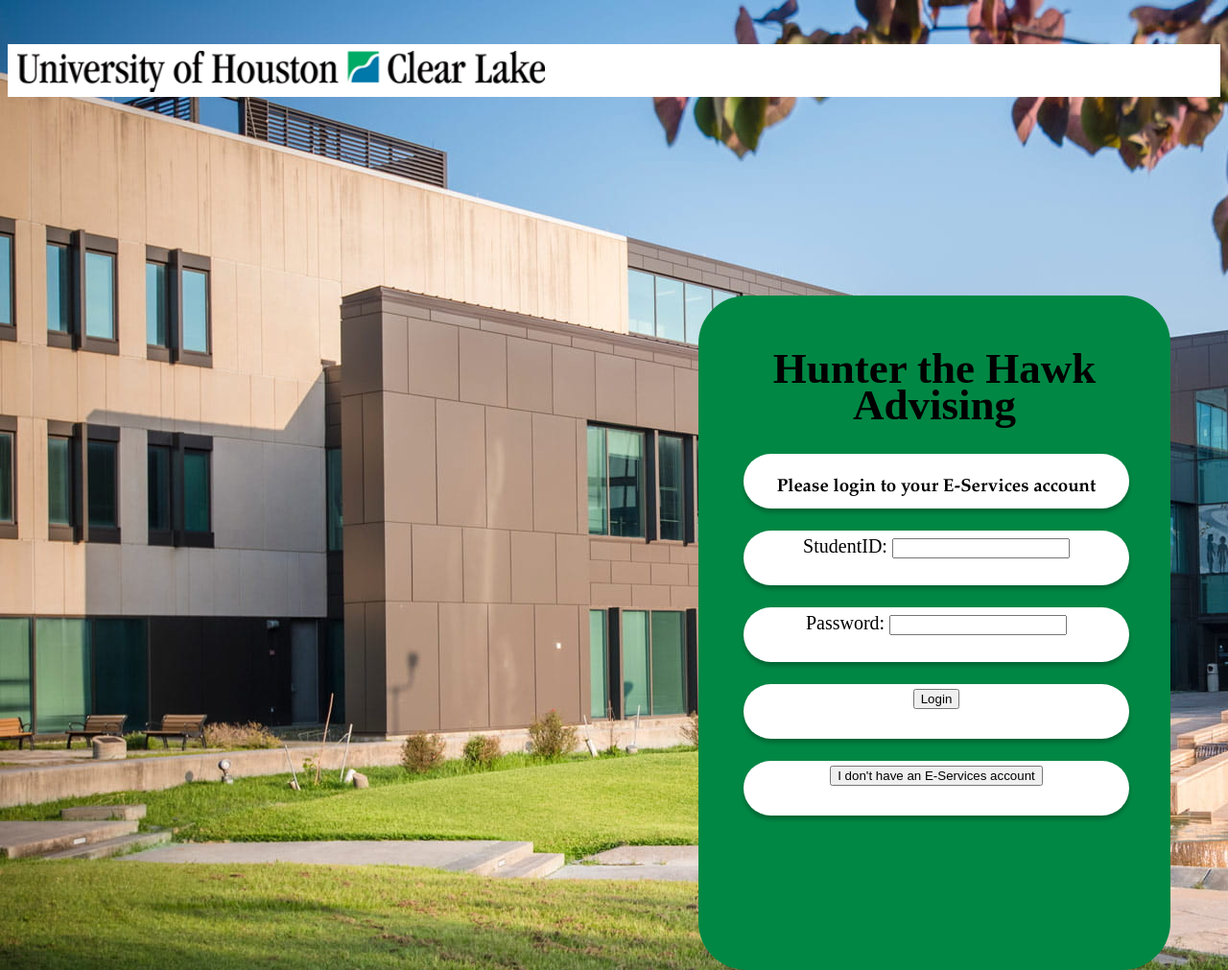
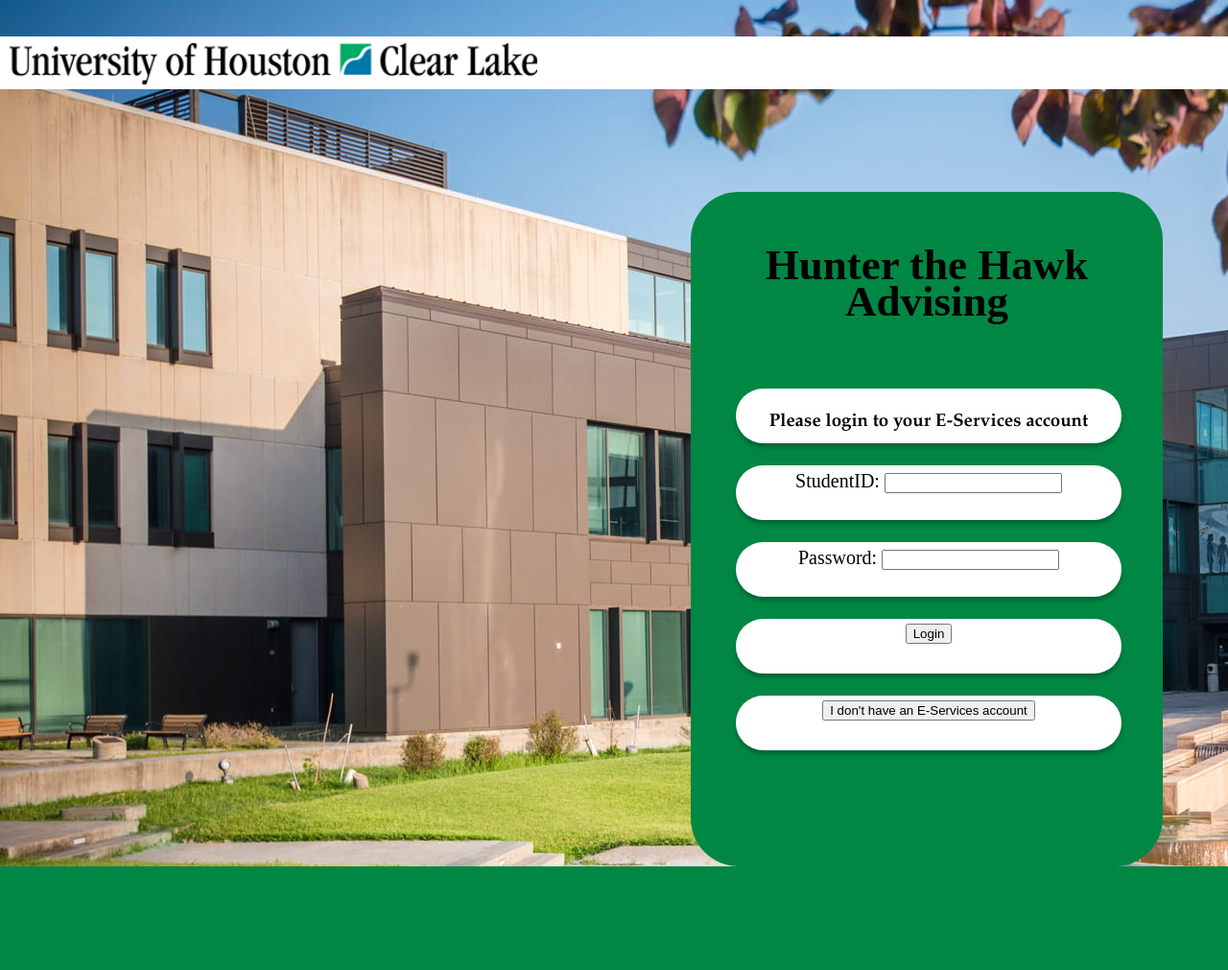
Before and after one commit to RastR3820/The-Bots-You-Are-Looking-For, a Flask app: page / in a window 1280 px wide. Shown: the whole page at 96% size. After the commit the page ends 903 px from the top, so only its background shows below. Run offline with Flask 2, Linux system fonts and the light colour scheme; some libraries are stand-ins or nearby versions.

Commit message:
Update desktop_login.css
To scale to browser page

```diff
--- a/Front End/static/desktop_login.css
+++ b/Front End/static/desktop_login.css
@@ -6,7 +6,21 @@
 	color:#000000;
 	font-family: "Palatino Linotype", "Book Antiqua", Palatino, serif;
 	font-size:20px;
+	padding: 0;
+	margin: 0;
+	width: 100%;
+	height: 100%;
 }
+
+html, body, {
+	position:relative;
+	top:0;
+	bottom:0;
+	left:0;
+	right:0;
+	overflow:hidden;
+}
+
 
 .banner{
 	background-image: url("banner.PNG");
@@ -37,7 +51,7 @@
 	width: 452px;
 	height: 663px;
 	left: 720px;
-	top: 300px;
+	top: 200px;
 }
 
 .greeting{
@@ -50,7 +64,7 @@
 	width: 392px;
 	height: 47px;
 	left: 762px;
-	top: 460px;
+	top: 400px;
 	background: #FFFFFF;
 	box-shadow: 0px 4px 4px rgba(0, 0, 0, 0.25);
 	border-radius: 50px;
@@ -64,7 +78,7 @@
 	width: 392px;
 	height: 47px;
 	left: 762px;
-	top: 540px;
+	top: 480px;
 	font-family: Merriweather;
 	text-align:center;
 	background: #FFFFFF;
@@ -79,7 +93,7 @@
 	width: 392px;
 	height: 47px;
 	left: 762px;
-	top: 620px;
+	top: 560px;
 	font-family: Merriweather;
 	text-align:center;
 	background: #FFFFFF;
@@ -105,7 +119,7 @@
 	width: 392px;
 	height: 47px;
 	left: 762px;
-	top: 700px;
+	top: 640px;
 	font-family: Merriweather;
 	font-size: 16px;
 	text-align:center;
@@ -130,7 +144,7 @@
 	width: 392px;
 	height: 47px;
 	left: 762px;
-	top: 780px;
+	top: 720px;
 	background: #FFFFFF;
 	box-shadow: 0px 4px 4px rgba(0, 0, 0, 0.25);
 }
```
